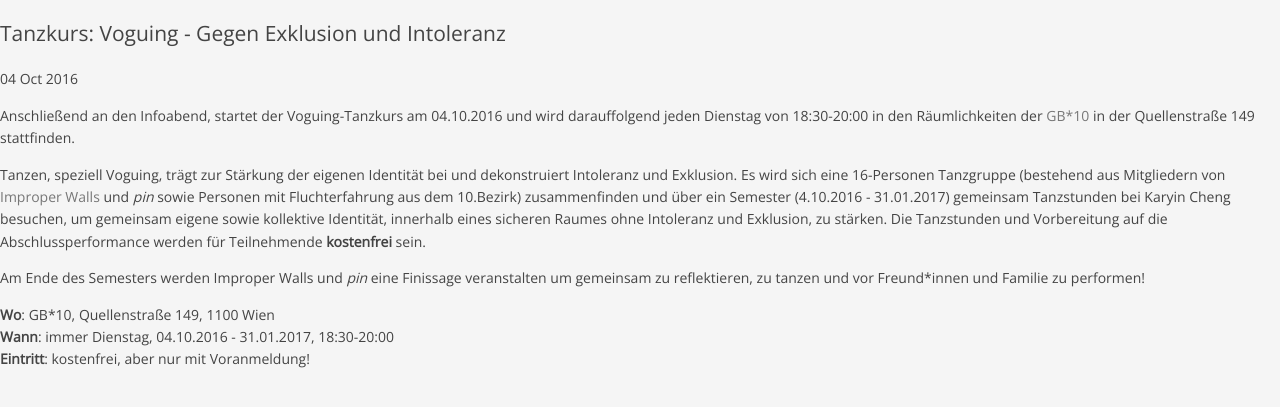
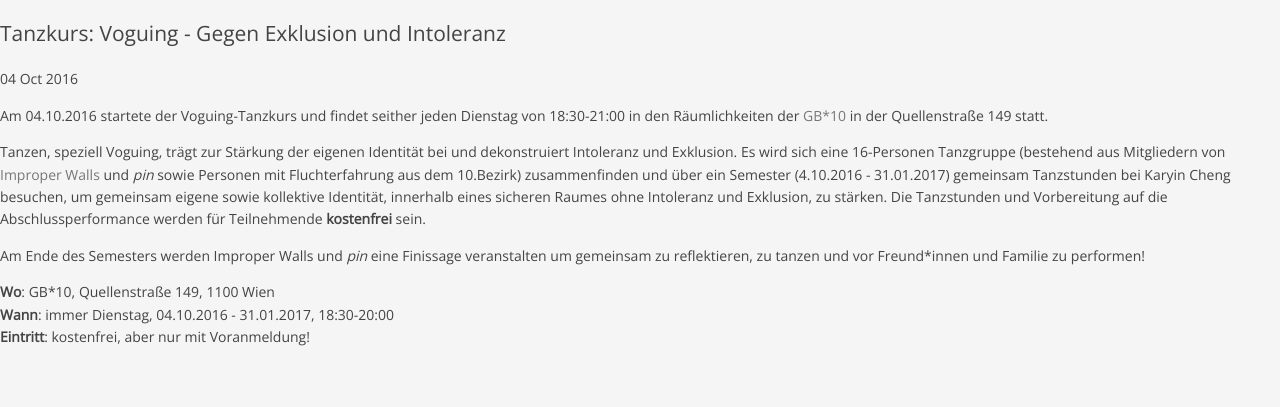
Before and after one commit to pinverein/anna-laura, a Jekyll site: the page built from _posts/de/news/2016-10-04-de_tanzkurs.md, in a window 1280 px wide. Shown: the top 407 px of the page. Built offline with Jekyll 4.4.1, drawn with Linux system fonts in a browser that asks for light colours; comment, search, counter and statistics services are not loaded.

Commit message:
Update 2016-10-04-de_tanzkurs.md

```diff
--- a/_posts/de/news/2016-10-04-de_tanzkurs.md
+++ b/_posts/de/news/2016-10-04-de_tanzkurs.md
@@ -7,7 +7,7 @@ weight: 2
 newsID: 'news2'
 ---
 
-Anschließend an den Infoabend, startet der Voguing-Tanzkurs am 04.10.2016 und wird darauffolgend jeden Dienstag von 18:30-20:00 in den Räumlichkeiten der [GB*10](http://www.gbstern.at/10) in der Quellenstraße 149 stattfinden.
+Am 04.10.2016 startete der Voguing-Tanzkurs und findet seither jeden Dienstag von 18:30-21:00 in den Räumlichkeiten der [GB*10](http://www.gbstern.at/10) in der Quellenstraße 149 statt.
 
 Tanzen, speziell Voguing, trägt zur Stärkung der eigenen Identität bei und dekonstruiert Intoleranz und Exklusion. Es wird sich eine 16-Personen Tanzgruppe (bestehend aus Mitgliedern von [Improper Walls](http://www.improperwalls.com) und *pin* sowie Personen mit Fluchterfahrung aus dem 10.Bezirk) zusammenfinden und über ein Semester (4.10.2016 - 31.01.2017) gemeinsam Tanzstunden bei Karyin Cheng besuchen, um gemeinsam eigene sowie kollektive Identität, innerhalb eines sicheren Raumes ohne Intoleranz und Exklusion, zu stärken. Die Tanzstunden und Vorbereitung auf die Abschlussperformance werden für Teilnehmende **kostenfrei** sein.
 
```
